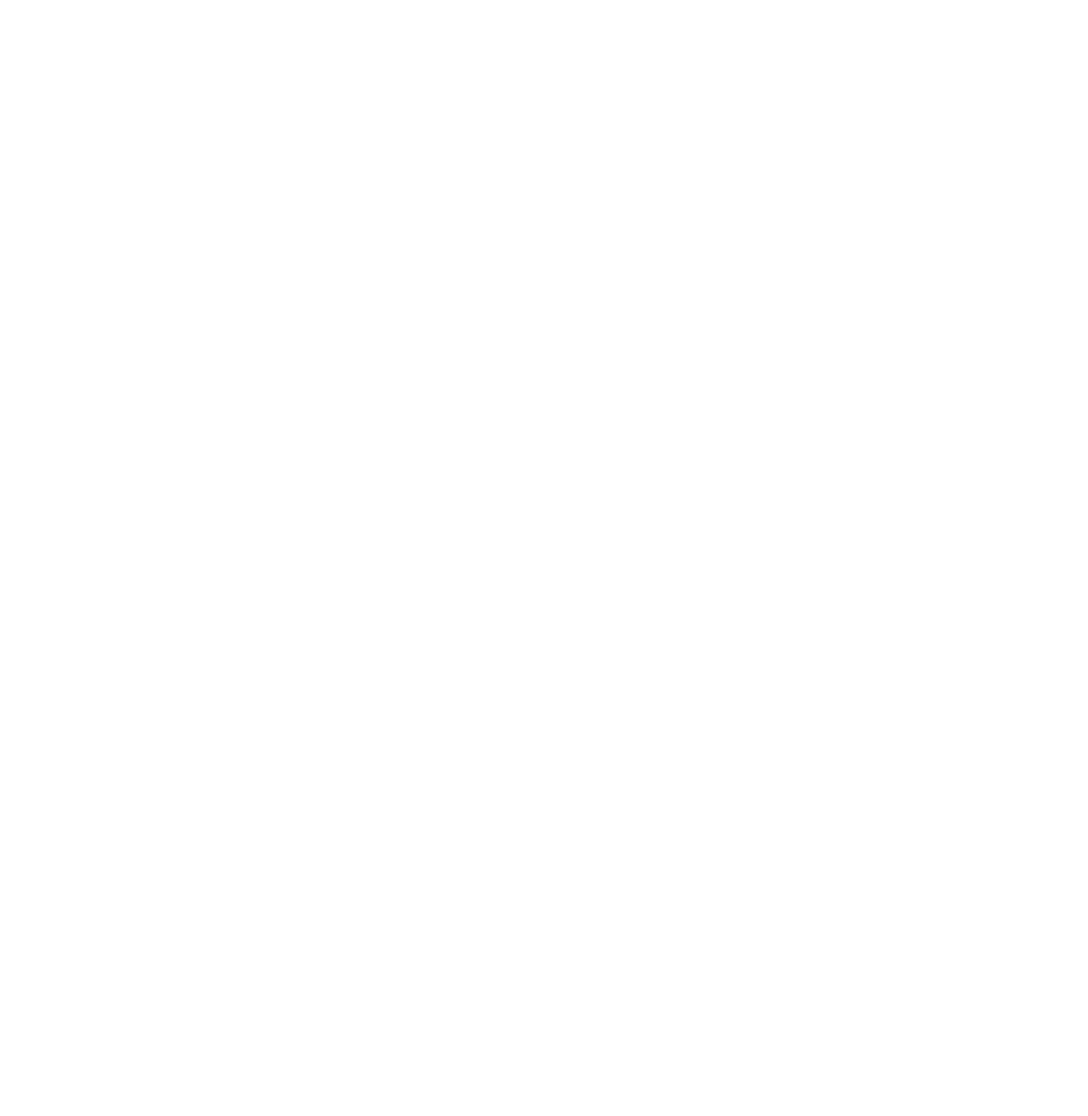
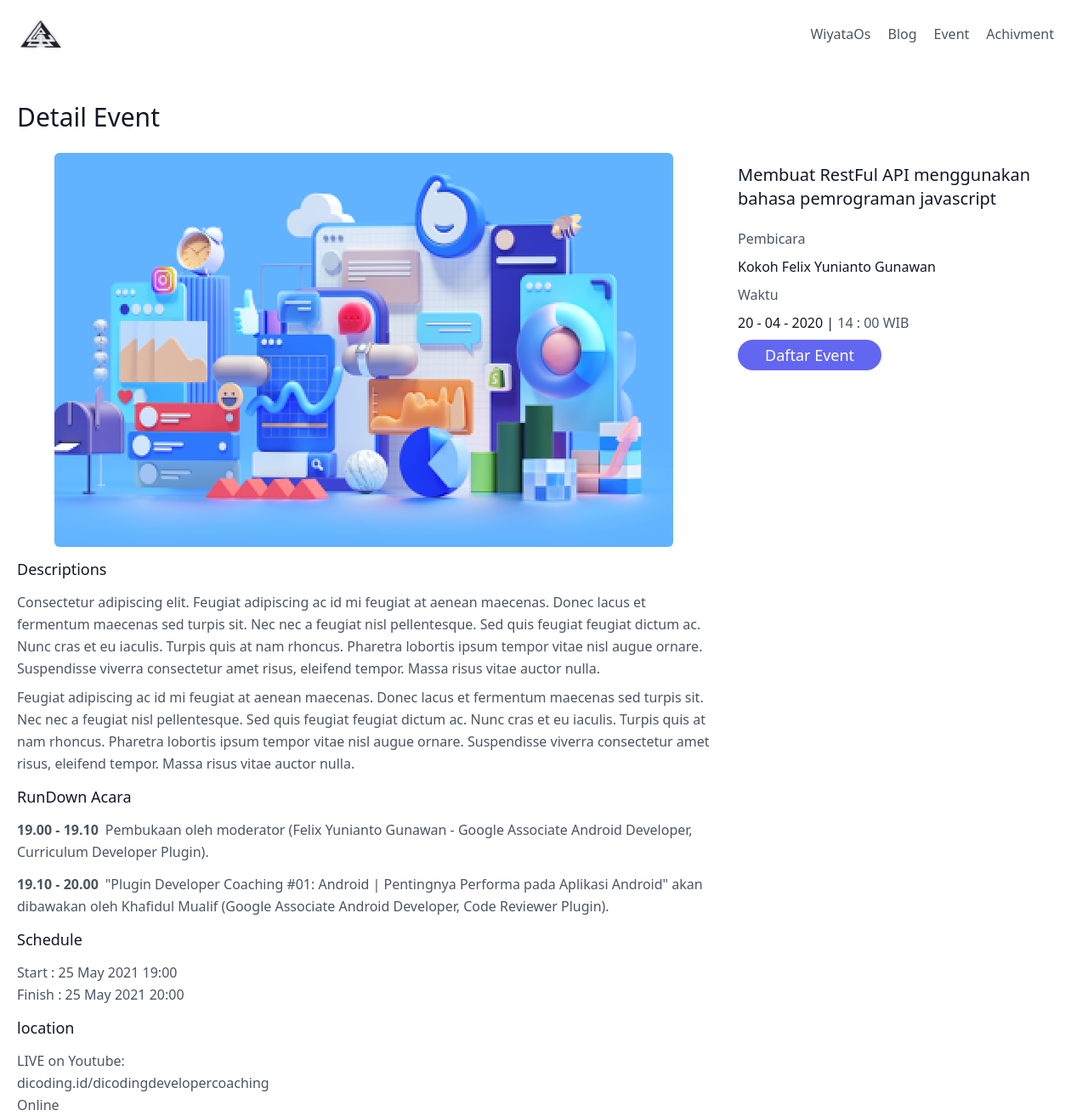
Before and after one commit to plugintegal/as-a-big-commmunity-web-reborn, a React (Create React App) app: page /detail-event in a window 1280 px wide. Shown: the whole page at 85% size. Before the commit the page ends 800 px from the top, so only its background shows below. Built offline with nearby package versions, Linux system fonts and the light colour scheme.

Commit message:
3 - add layout detail event

```diff
--- a/src/App.js
+++ b/src/App.js
@@ -1,5 +1,6 @@
 import { BrowserRouter as Router, Route } from "react-router-dom";
 import Blog from "./pages/Blog";
+import DetailEvents from "./pages/DetailEvents";
 import Event from "./pages/Event";
 import Home from "./pages/Home";
 
@@ -9,6 +10,7 @@
       <Route path="/" exact component={Home} />
       <Route path="/event" exact component={Event} />
       <Route path="/blog" exact component={Blog} />
+      <Route path="/detail-event" exact component={DetailEvents} />
     </Router>
   );
 }
--- /dev/null
+++ b/src/components/event/DetailEvent.js
@@ -0,0 +1,104 @@
+import React, { Component } from "react";
+
+export default class DetailEvent extends Component {
+    render() {
+        return (
+            <div>
+                <section class="body-font">
+                    <section className="text-gray-600 body-font">
+                        <div className="container px-5 mx-auto pt-10">
+                            <h1 className="sm:text-3xl text-2xl font-medium title-font mb-4 text-gray-900">
+                                Detail Event
+                            </h1>
+                        </div>
+                        <div className="container px-5 pt-6 mx-auto flex flex-wrap">
+                            <div className="flex flex-wrap -m-4">
+                                <div className="lg:w-2/3 md:w-full">
+                                    <div className="flex flex-col px-4">
+                                        <div className="w-full h-full sm:mr-8 sm:mb-0 mb-6 inline-flex items-center justify-center">
+                                            <img src="/assets/img/event4.png" className="rounded-md" alt="" />
+                                        </div>
+                                        <div className="flex-grow">
+                                        <h2 className="text-gray-900 text-xl title-font font-medium my-3 lg:hidden">
+                                                Membuat RestFul API menggunakan bahasa pemrograman javascript
+                                            </h2>
+                                            <h2 className="text-gray-900 text-lg title-font font-medium my-3 ">
+                                                Descriptions
+                                            </h2>
+                                            <p className="leading-relaxed text-base my-2">
+                                                Consectetur adipiscing elit. Feugiat adipiscing ac id mi feugiat at aenean maecenas. Donec lacus et fermentum maecenas sed turpis sit. Nec nec a feugiat nisl pellentesque. Sed quis feugiat feugiat dictum ac. Nunc cras et eu iaculis. Turpis quis at nam rhoncus. Pharetra lobortis ipsum tempor vitae nisl augue ornare. Suspendisse viverra consectetur amet risus, eleifend tempor. Massa risus vitae auctor nulla.
+                                            </p>
+                                            <p className="leading-relaxed text-base">
+                                                Feugiat adipiscing ac id mi feugiat at aenean maecenas. Donec lacus et fermentum maecenas sed turpis sit. Nec nec a feugiat nisl pellentesque. Sed quis feugiat feugiat dictum ac. Nunc cras et eu iaculis. Turpis quis at nam rhoncus. Pharetra lobortis ipsum tempor vitae nisl augue ornare. Suspendisse viverra consectetur amet risus, eleifend tempor. Massa risus vitae auctor nulla.
+                                            </p>
+                                        </div>
+                                        <div className="flex-grow">
+                                            <h2 className="text-gray-900 text-lg title-font font-medium my-3">
+                                                RunDown Acara
+                                            </h2>
+                                            <p className="leading-relaxed text-base mb-2 lg:mb-3 md:mb-3 ">
+                                                <span className="font-bold mr-2">19.00 - 19.10</span>Pembukaan oleh moderator (Felix Yunianto Gunawan - Google Associate Android Developer, Curriculum Developer Plugin).
+                                            </p>
+                                            <p className="leading-relaxed text-base">
+                                                <span className="font-bold mr-2">19.10 - 20.00</span>"Plugin Developer Coaching #01: Android | Pentingnya Performa pada Aplikasi Android" akan dibawakan oleh Khafidul Mualif (Google Associate Android Developer, Code Reviewer Plugin).
+                                            </p>
+                                        </div>
+                                        <div className="flex-grow">
+                                            <h2 className="text-gray-900 text-lg title-font font-medium my-3">
+                                                Schedule
+                                            </h2>
+                                            <p className="leading-relaxed text-base">
+                                                Start   : 25 May 2021 19:00
+                                            </p>
+                                            <p className="leading-relaxed text-base">
+                                                Finish  : 25 May 2021 20:00
+                                            </p>
+                                        </div>
+                                        <div className="flex-grow">
+                                            <h2 className="text-gray-900 text-lg title-font font-medium my-3">
+                                                location
+                                            </h2>
+                                            <p className="leading-relaxed text-base">
+                                                LIVE on Youtube:
+                                            </p>
+                                            <p className="leading-relaxed text-base">
+                                                dicoding.id/dicodingdevelopercoaching
+                                            </p>
+                                            <p className="leading-relaxed text-base">
+                                                Online
+                                            </p>
+                                        </div>
+                                    </div>
+                                </div>
+                                <div className="lg:w-1/3 md:w-full">
+                                    <div className="flex justify-center px-4 flex-col text-center lg:text-left">
+                                        <div className="flex-grow">
+                                            <h2 className="text-gray-900 text-xl title-font font-medium my-3 hidden lg:inline-block">
+                                                Membuat RestFul API menggunakan bahasa pemrograman javascript
+                                            </h2>
+                                            <p className="leading-relaxed text-base my-2">
+                                                Pembicara
+                                            </p>
+                                            <p className="text-base text-gray-900 title-font font-medium my-2">
+                                                Kokoh Felix Yunianto Gunawan
+                                            </p>
+                                            <p className="leading-relaxed text-base my-2">
+                                                Waktu
+                                            </p>
+                                            <p className="text-base text-gray-900 title-font font-medium my-2">
+                                                20 - 04 - 2020 | <span className="text-gray-600">14 : 00 WIB</span>
+                                            </p>
+                                            <button className="text-white bg-indigo-500 border-0 py-1 px-8 focus:outline-none hover:bg-indigo-600 rounded-full text-lg">
+                                                Daftar Event
+                                            </button>
+                                        </div>
+                                    </div>
+                                </div>
+                            </div>
+                        </div>
+                    </section>
+                </section>
+            </div>
+        );
+    }
+}
--- a/src/components/home/Hero.js
+++ b/src/components/home/Hero.js
@@ -16,7 +16,7 @@
                 <p className="mr-12 hover:text-gray-900">Unity</p>
                 <p className="mr-12 hover:text-gray-900">Global</p>
                 <p className="mr-12 hover:text-gray-900">Inovate</p>
-                <p className="mr-12 hover:text-gray-900">Nationality</p>
+                <p className="hover:text-gray-900">Nationality</p>
               </nav>
               <p className="mb-8 leading-relaxed text-3xl">
                 komunitas linux dan pengembangan aplikasi di Politeknik Harapan
--- /dev/null
+++ b/src/pages/DetailEvents.js
@@ -0,0 +1,14 @@
+import React, { Component } from "react";
+import Navbar from "../components/Navbar";
+import DetailEvent from "../components/event/DetailEvent";
+
+export default class DetailEvents extends Component {
+    render() {
+        return (
+            <>
+                <Navbar />
+                <DetailEvent />
+            </>
+        );
+    }
+}
```
